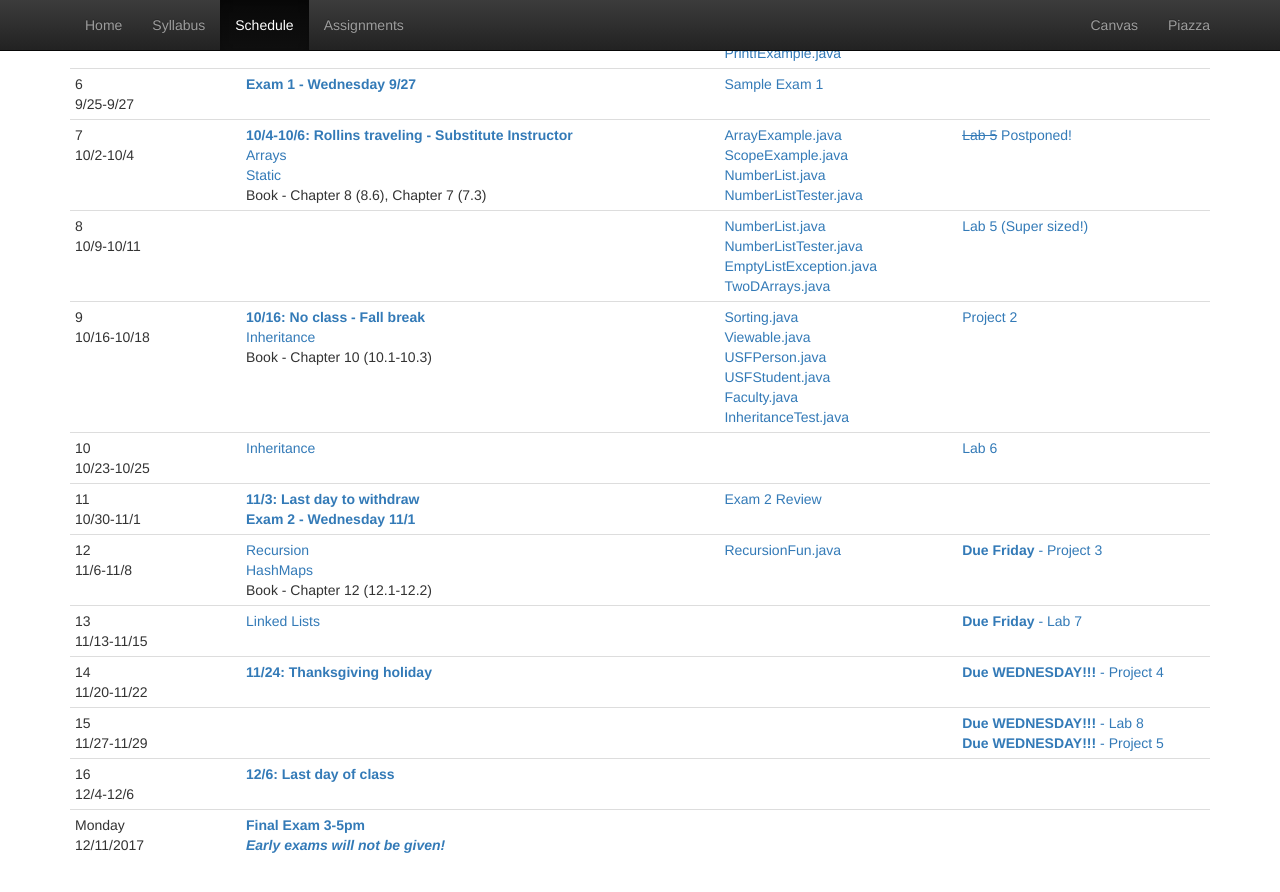
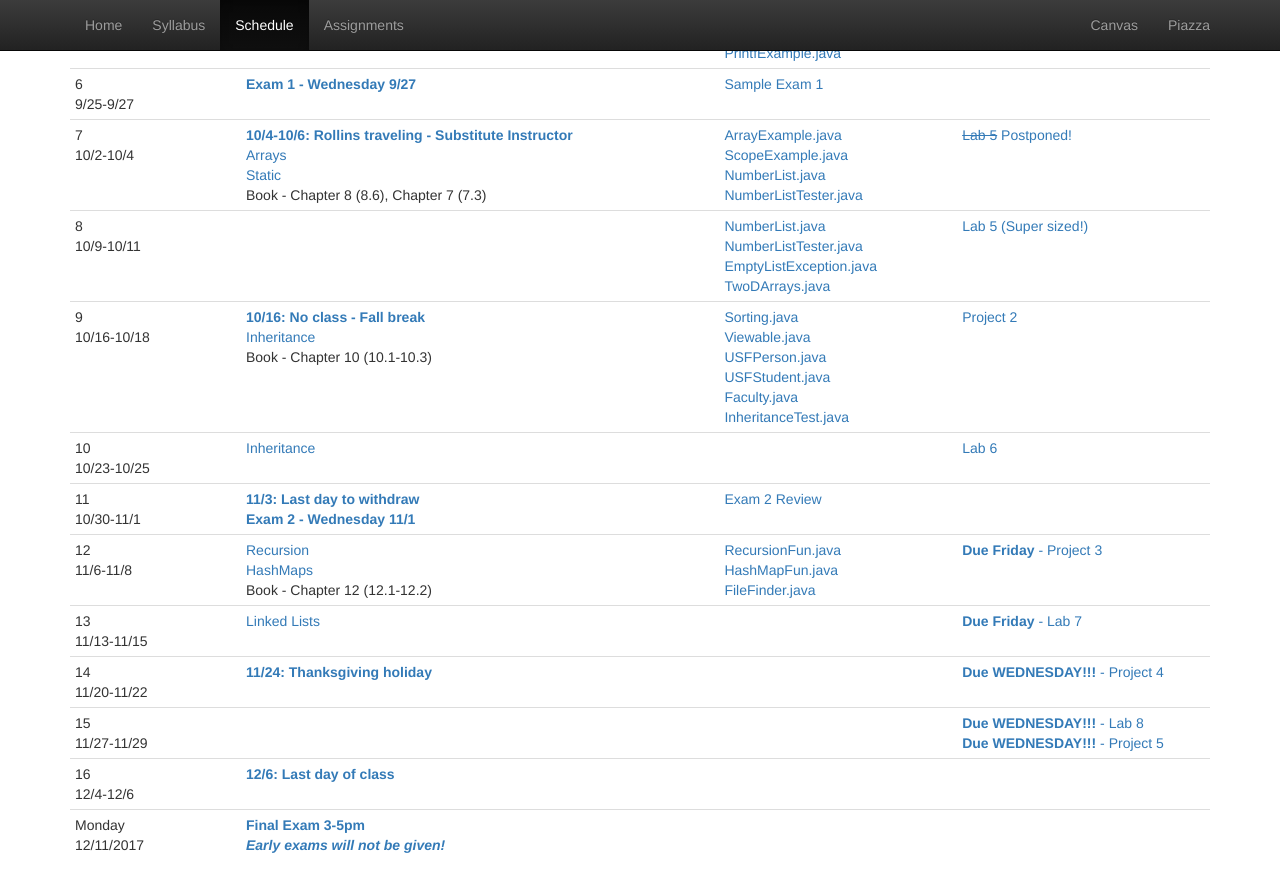
Before and after one commit to CS112-F17/cs112-f17.github.io, a Jekyll site: the page built from schedule.html, in a window 1280 px wide and 900 px high, scrolled down 837 px. Shown: the top 892 px of the window. Built offline with Jekyll 4.4.1, drawn with Linux system fonts in a browser that asks for light colours.

Commit message:
add hashmap and file finder code

```diff
--- a/schedule.html
+++ b/schedule.html
@@ -253,9 +253,9 @@
 		</td>
 		<td>
 				<a href="https://github.com/CS112-F17/code/blob/master/RecursionFun.java">RecursionFun.java</a><br/>
-<!-- 				<a href="https://github.com/CS112-F17/code/blob/master/HashMapFun.java">HashMapFun.java</a><br/>
+				<a href="https://github.com/CS112-F17/code/blob/master/HashMapFun.java">HashMapFun.java</a><br/>
 				<a href="https://github.com/CS112-F17/code/blob/master/FileFinder.java">FileFinder.java</a><br/>
- -->		</td>
+		</td>
 		<td>
 			<a href="https://github.com/CS112-F17/projects/blob/master/project3.md"><strong>Due Friday</strong> - Project 3</a>
 		</td>
```
